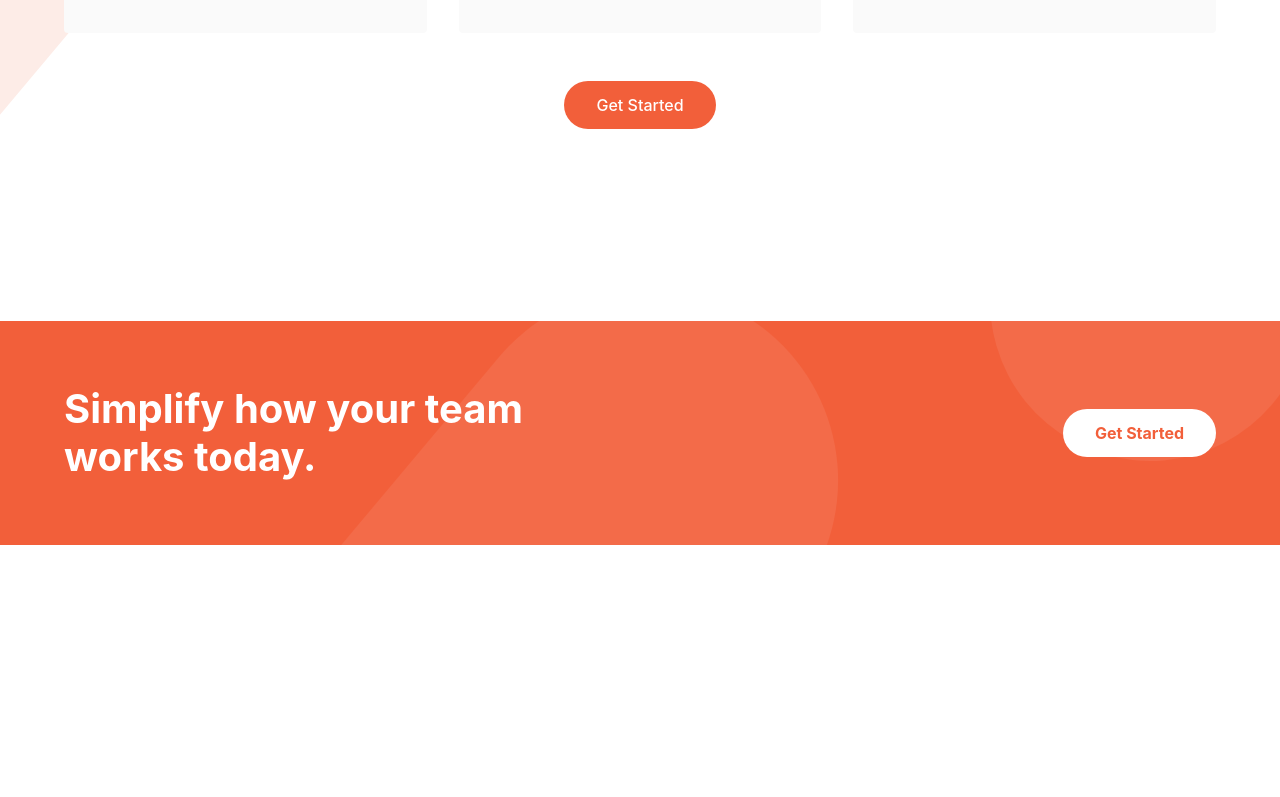
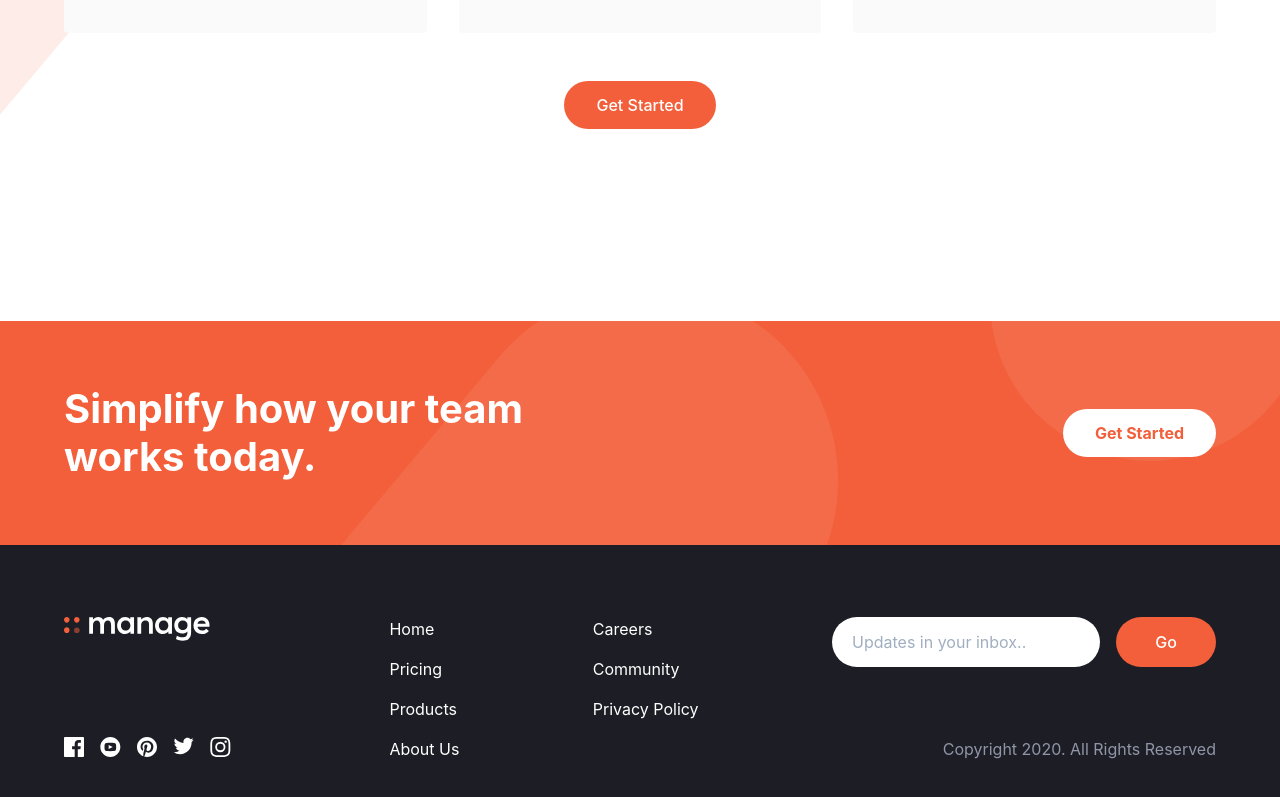
Before and after one commit to fervillalbag/landingmanage-chakraui, a Next.js app: page / in a window 1280 px wide. Shown: the part 1818-2615 px from the top of the page. Before the commit the page ends 2363 px from the top, so only its background shows below. Built offline with nearby package versions, Linux system fonts and the light colour scheme.

Commit message:
feat: footer section

```diff
--- a/src/components/Footer.tsx
+++ b/src/components/Footer.tsx
@@ -1,10 +1,130 @@
 import React from 'react'
-import { Heading } from '@chakra-ui/react'
+import Link from 'next/link'
+import { Box, Button, Flex, Grid, Image, Input, Text } from '@chakra-ui/react'
 
 const Footer: React.FC = () => {
   return (
     <>
-      <Heading></Heading>
+      {/* Footer */}
+      <Box backgroundColor="hsl(233, 12%, 13%)" padding="72px 0">
+        <Grid
+          maxWidth="1200px"
+          width="90%"
+          margin="0 auto"
+          templateColumns="1fr 3fr 2fr"
+          templateRows="1fr max-content"
+        >
+          <Link href="/">
+            <Box as="a" gridColumn="1/2" gridRow="1/2">
+              <Image src="/images/logowhite.svg" />
+            </Box>
+          </Link>
+
+          <Flex justifyContent="space-evenly" gridRow="1/3">
+            <Flex direction="column">
+              <Link href="/">
+                <Text as="a" color="#fff" marginBottom="16px" cursor="pointer">
+                  Home
+                </Text>
+              </Link>
+              <Link href="/">
+                <Text as="a" color="#fff" marginBottom="16px" cursor="pointer">
+                  Pricing
+                </Text>
+              </Link>
+              <Link href="/">
+                <Text as="a" color="#fff" marginBottom="16px" cursor="pointer">
+                  Products
+                </Text>
+              </Link>
+              <Link href="/">
+                <Text as="a" color="#fff" cursor="pointer">
+                  About Us
+                </Text>
+              </Link>
+            </Flex>
+            <Flex direction="column">
+              <Link href="/">
+                <Text as="a" color="#fff" marginBottom="16px" cursor="pointer">
+                  Careers
+                </Text>
+              </Link>
+              <Link href="/">
+                <Text as="a" color="#fff" marginBottom="16px" cursor="pointer">
+                  Community
+                </Text>
+              </Link>
+              <Link href="/">
+                <Text as="a" color="#fff" cursor="pointer">
+                  Privacy Policy
+                </Text>
+              </Link>
+            </Flex>
+          </Flex>
+
+          <Box>
+            <Grid templateColumns="1fr 100px" gridColumnGap="16px">
+              <Input
+                color="hsl(228, 39%, 23%)"
+                border="none"
+                backgroundColor="#fff"
+                height="50px"
+                borderRadius="50px"
+                padding="0 20px"
+                _focus={{ outline: 'none' }}
+                placeholder="Updates in your inbox.."
+              />
+              <Button
+                display="block"
+                width="100%"
+                background="hsl(12, 88%, 59%)"
+                color="#fff"
+                fontWeight="500"
+                height="50px"
+                textAlign="center"
+                rounded={30}
+                _hover={{ cursor: 'pointer' }}
+              >
+                <Text>Go</Text>
+              </Button>
+            </Grid>
+          </Box>
+
+          <Flex>
+            <Link href="/">
+              <Box as="a" marginRight="16px">
+                <Image src="/icon/icon-facebook.svg" />
+              </Box>
+            </Link>
+            <Link href="/">
+              <Box as="a" marginRight="16px">
+                <Image src="/icon/icon-youtube.svg" />
+              </Box>
+            </Link>
+            <Link href="/">
+              <Box as="a" marginRight="16px">
+                <Image src="/icon/icon-pinterest.svg" />
+              </Box>
+            </Link>
+            <Link href="/">
+              <Box as="a" marginRight="16px">
+                <Image src="/icon/icon-twitter.svg" />
+              </Box>
+            </Link>
+            <Link href="/">
+              <Box as="a">
+                <Image src="/icon/icon-instagram.svg" />
+              </Box>
+            </Link>
+          </Flex>
+
+          <Box>
+            <Text color="hsl(227, 12%, 61%)" textAlign="right">
+              Copyright 2020. All Rights Reserved
+            </Text>
+          </Box>
+        </Grid>
+      </Box>
     </>
   )
 }
```
Also changed, not shown: src/pages/index.tsx (+11 -1 lines), public/images/logowhite.svg (added).
